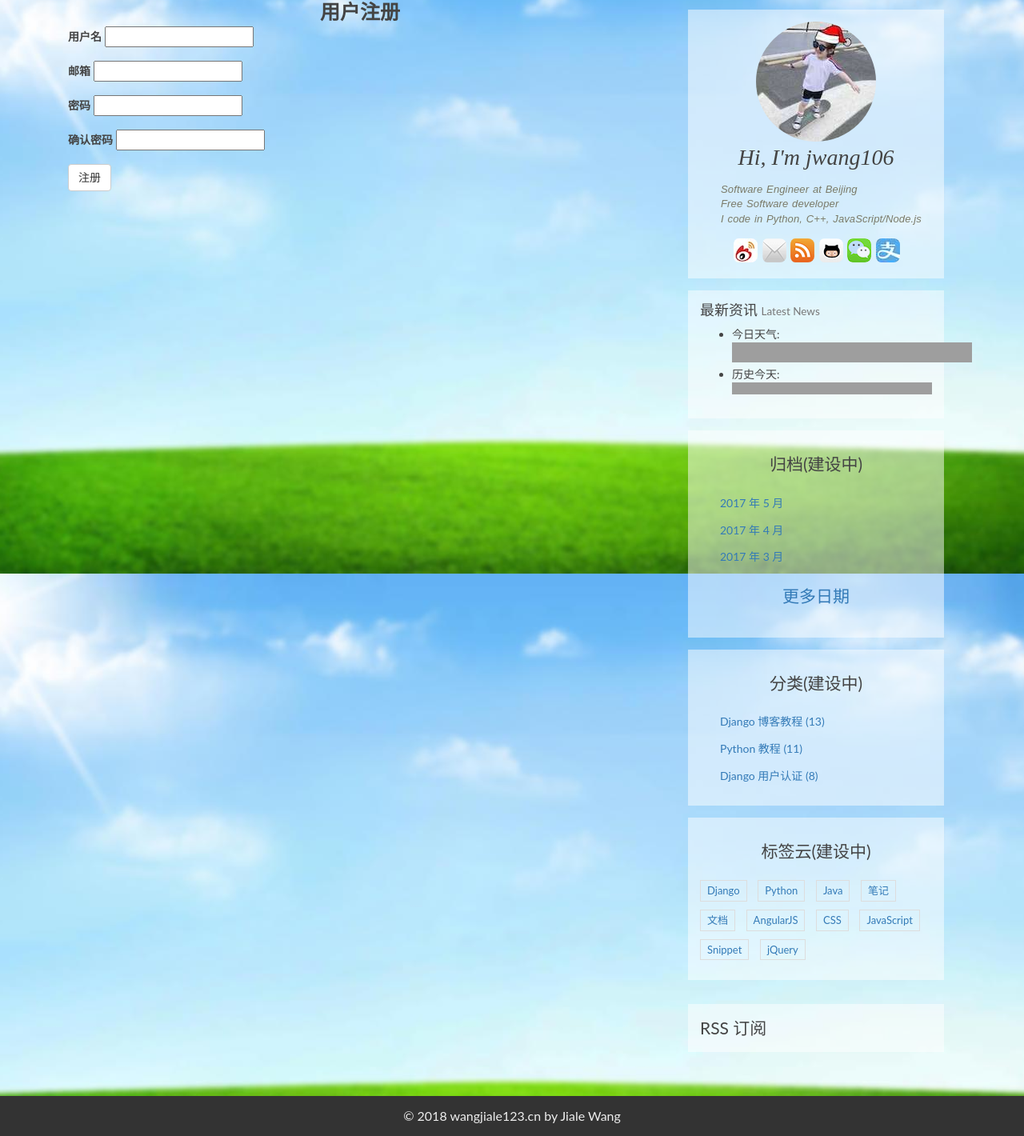
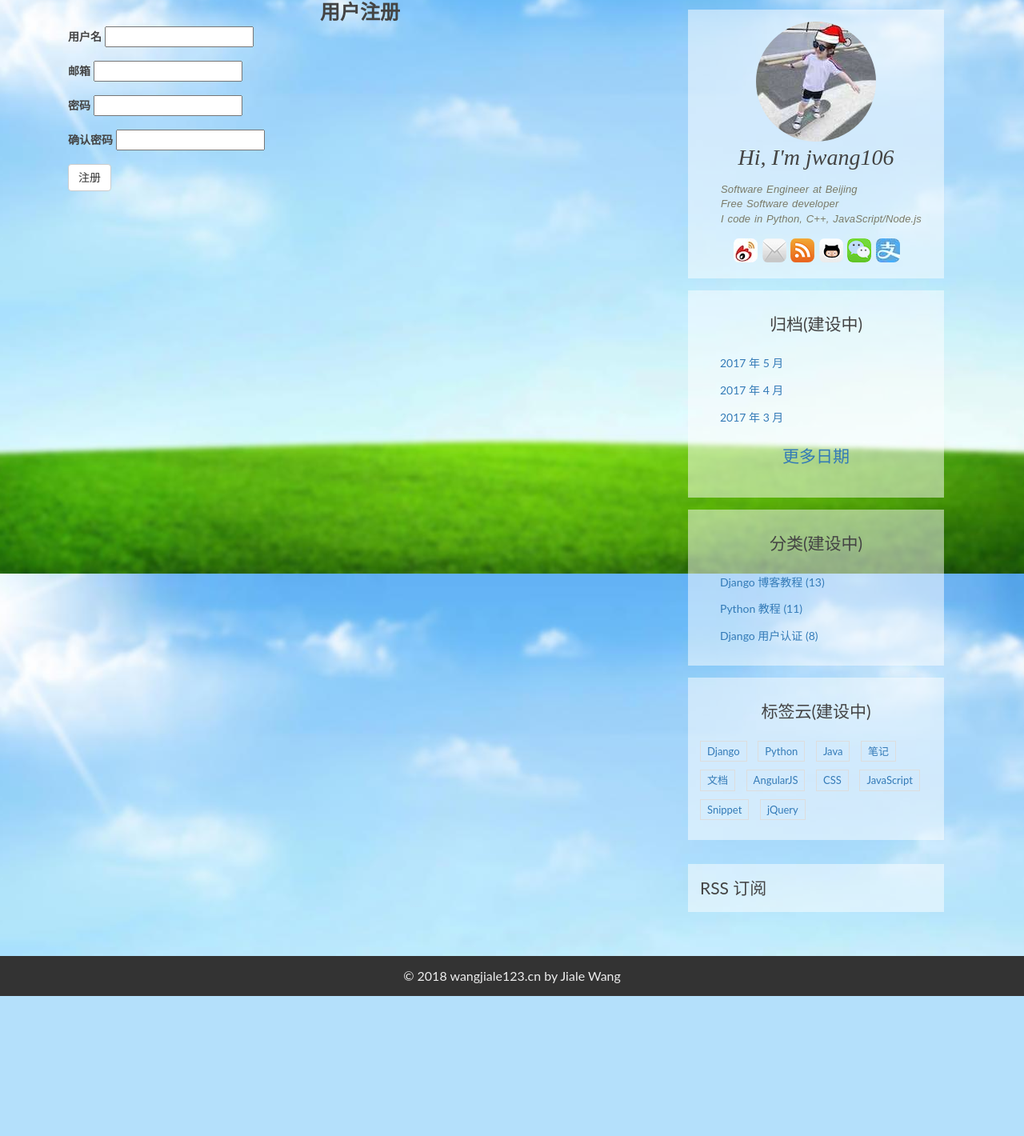
Before and after one commit to jwang106git/django_blog, a Django app: page /auth/register in a window 1280 px wide. Shown: the part 83-1503 px from the top of the page at 80% size. After the commit the page ends 1328 px from the top, so only its background shows below. Run offline with Django 3.2, Linux system fonts and the light colour scheme; some libraries are stand-ins or nearby versions; grey boxes are pictures that could not be loaded.

Commit message:
removed latest news

```diff
--- a/templates/aside.html
+++ b/templates/aside.html
@@ -57,22 +57,6 @@
                 </div>
             </div>
         </div>
-    </div>
-    <div class="widget">
-        <h4 class="index-title"><i class="el-bulb"></i>最新资讯
-            <small>Latest News</small>
-        </h4>
-        <ul>
-            <li><i class="el-cloud"></i>今日天气:
-                <iframe style="height: 25px;" id="tianqi" scrolling="no" frameborder="0" allowtransparency="true"
-                        src="http://i.tianqi.com/index.php?c=code&a=getcode&id=34&h=25&w=280"></iframe>
-            </li>
-
-            <li><i class="el-calendar"></i>历史今天:
-                <iframe src="http://www.todayonhistory.com/code/6.html?w=250&h=20&bky=dotted&bks=0&fs=14&fc=#565656&hg=14&ie=0&xhx=none&sd=300&px=3&len=0&sk=1&n=0"
-                        width="250" height="15" scrolling="no" frameborder="0" allowtransparency="true"></iframe>
-            </li>
-        </ul>
     </div>
     {% if post_list_newest %}
         <div class="widget widget-recent-posts">
```
